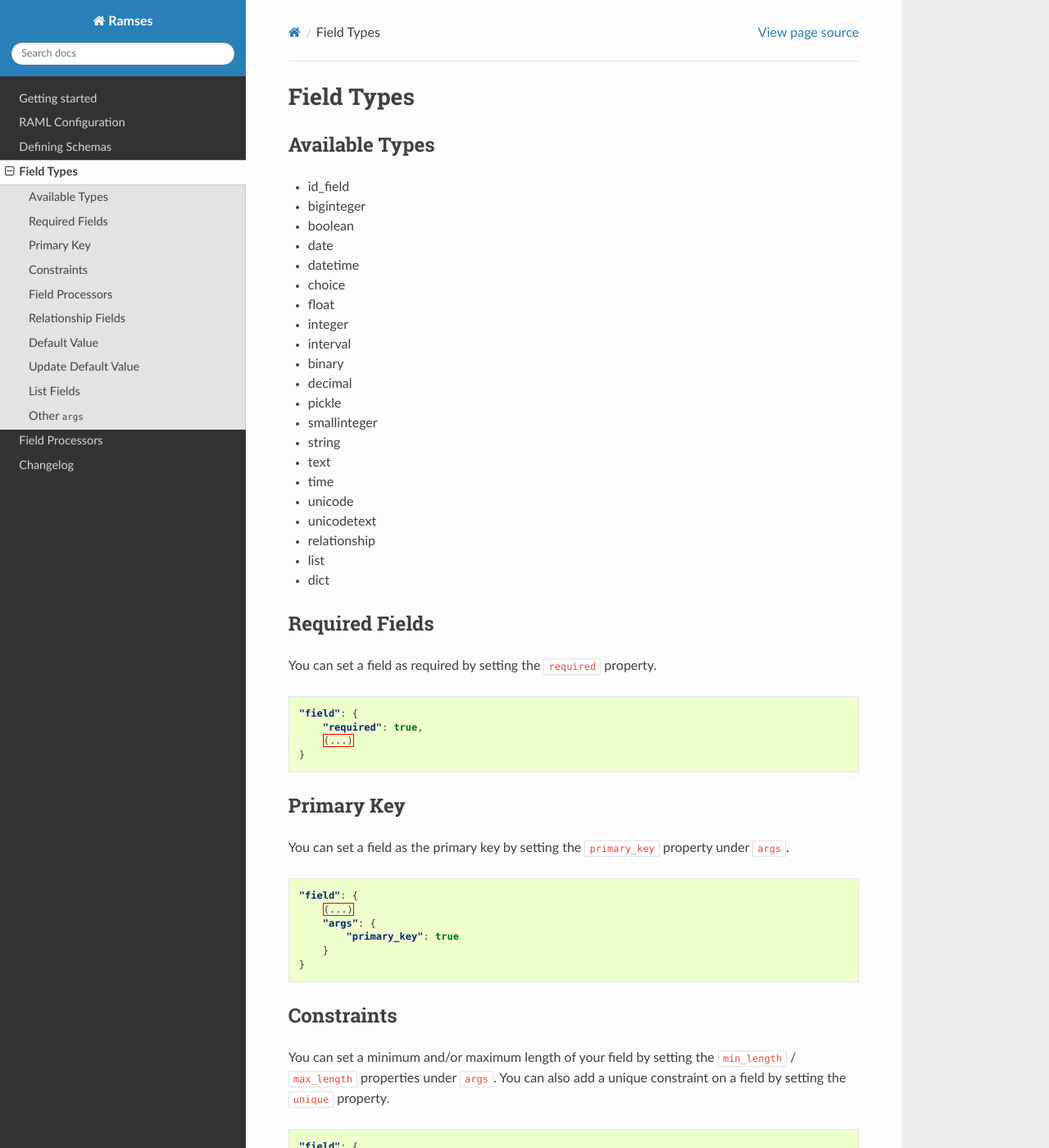
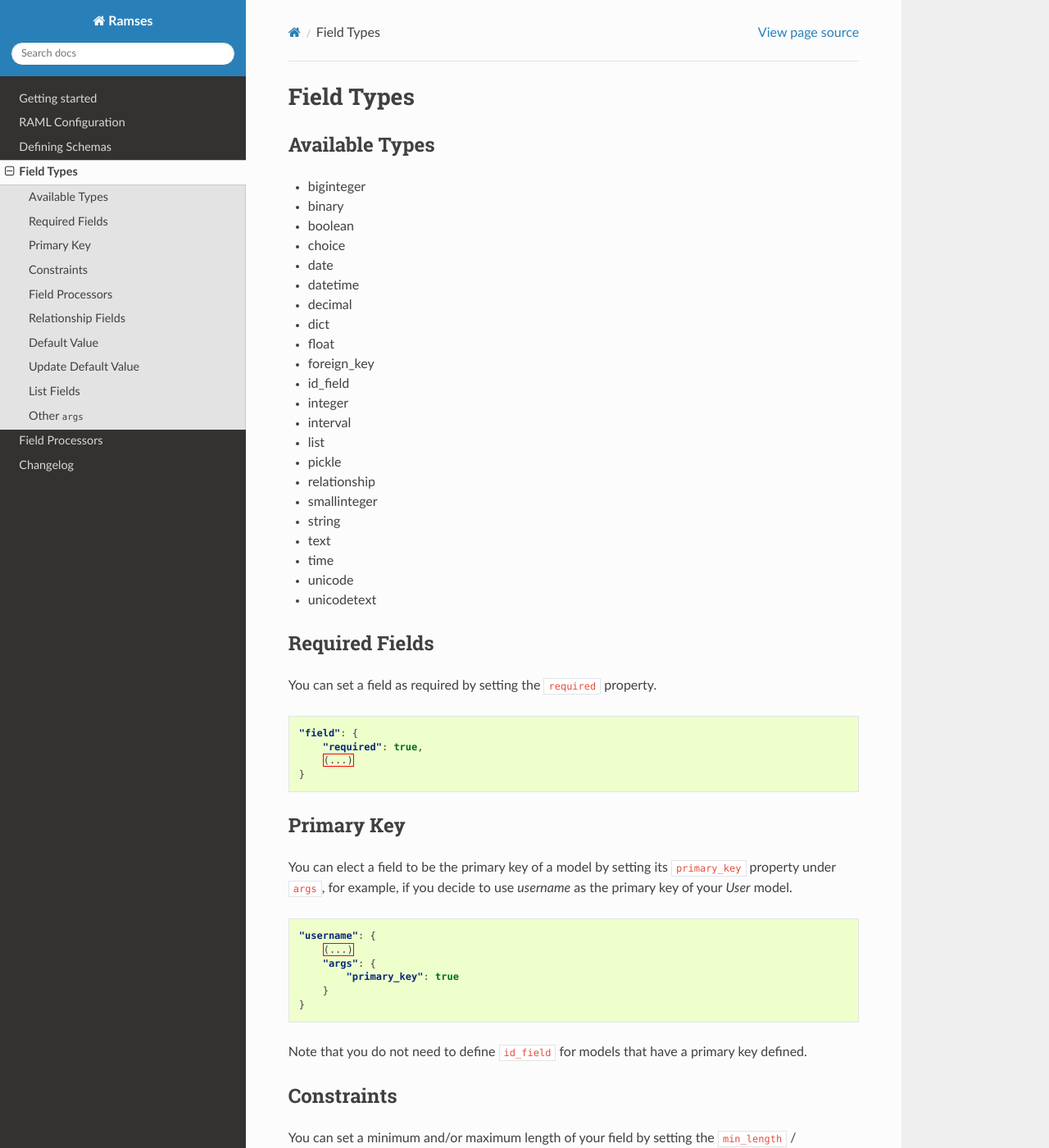
Before and after one commit to ramses-tech/ramses, a Sphinx documentation site: the page built from docs/source/fields.rst, in a window 1280 px wide and 1400 px high. Shown: the whole window at 82% size. Built offline with Sphinx 7.4.7 and the Read the Docs theme 2.0.0, drawn with Linux system fonts in a browser that asks for light colours.

Commit message:
adding link to nefertari's wrapper-api

```diff
--- a/docs/source/fields.rst
+++ b/docs/source/fields.rst
@@ -4,27 +4,28 @@
 Available Types
 ---------------
 
-* id_field
 * biginteger
+* binary
 * boolean
+* choice
 * date
 * datetime
-* choice
+* decimal
+* dict
 * float
+* foreign_key
+* id_field
 * integer
 * interval
-* binary
-* decimal
+* list
 * pickle
+* relationship
 * smallinteger
 * string
 * text
 * time
 * unicode
 * unicodetext
-* relationship
-* list
-* dict
 
 
 Required Fields
@@ -43,17 +44,18 @@
 Primary Key
 -----------
 
-You can set a field as the primary key by setting the ``primary_key`` property under ``args``.
+You can elect a field to be the primary key of a model by setting its ``primary_key`` property under ``args``, for example, if you decide to use `username` as the primary key of your `User` model.
 
 .. code-block:: json
 
-    "field": {
+    "username": {
         (...)
         "args": {
             "primary_key": true
         }
     }
 
+Note that you do not need to define ``id_field`` for models that have a primary key defined.
 
 Constraints
 -----------
--- a/docs/source/processors.rst
+++ b/docs/source/processors.rst
@@ -4,7 +4,9 @@
 Writing Processors
 ------------------
 
-You can write custom functions inside your ``__init__.py`` file, then simply add the ``@registry.add`` decorator before the functions that you'd like to turn into processors. A processor receives a number of keyword arguments:
+You can write custom functions inside your ``__init__.py`` file, then simply add the ``@registry.add`` decorator before the functions that you'd like to turn into processors. You can conviniently use Nefertari's `Wrapper API <https://nefertari.readthedocs.org/en/stable/database_backends.html#id1>`_ by importing the engine module: ``from nefertari import engine``.
+
+A processor receives a number of keyword arguments:
 
 * ``kwargs['instance']`` is the object instance being created or updated
 * ``kwargs['new_value']`` is the new value being set
```
